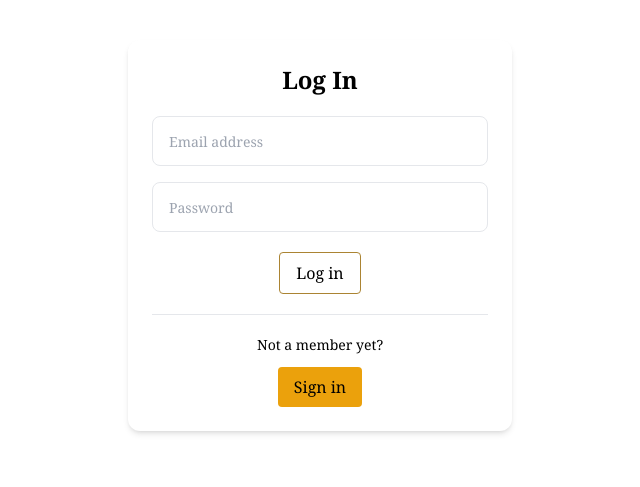
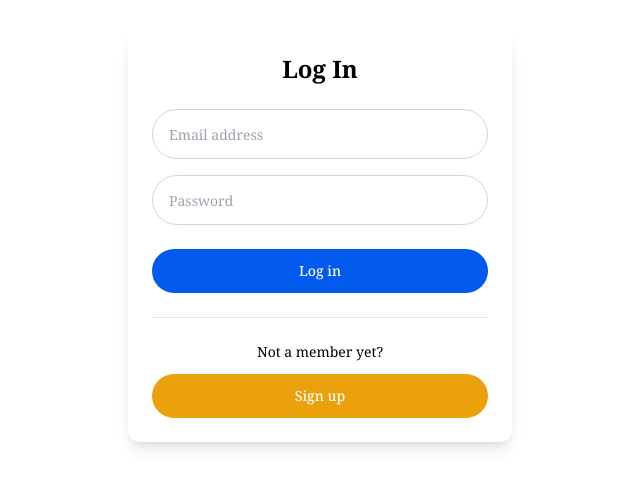
Before and after one commit to joy935/musicmanag, a Next.js app: page /login in a window 1280 px wide. Shown: the part 165-652 px from the top of the page, without its empty margins (320-960 px from the left). Built offline with nearby package versions, Linux system fonts and the light colour scheme.

Commit message:
updated forms

```diff
--- /dev/null
+++ b/src/app/components/ui/Header.tsx
@@ -0,0 +1,9 @@
+export default function Header() {
+    return (
+    <header className="w-full bg-blue py-6 shadow-md mb-10">
+        <h1 className="text-center text-3xl font-bold text-white">
+            Music Playlist Manager
+        </h1>
+    </header>
+    );
+}
--- a/src/app/login/page.tsx
+++ b/src/app/login/page.tsx
@@ -4,34 +4,40 @@ import Link from "next/link";
 import { useSearchParams } from "next/navigation";
 
 export default function Login() {
-  const searchParams = useSearchParams();
-    const callbackUrl = searchParams.get('callbackUrl') || '/';
+    const searchParams = useSearchParams();
+    const callbackUrl = searchParams.get("callbackUrl") || "/";
 
-    return (
-      <main className="flex items-center justify-center md:h-screen py-6">
-        <form className="w-full max-w-sm space-y-5 p-6 bg-white rounded-xl shadow-md">
+return (
+    <main className="flex items-center justify-center min-h-screen px-4 py-10 bg-background">
+        <form className="w-full max-w-sm space-y-6 p-6 bg-white rounded-xl shadow-lg">
             <h1 className="text-2xl font-semibold text-center">Log In</h1>
-            <div className="flex-1 space-y-4">
-                <div className="border border-gray-200 rounded-lg px-4 py-3">
-                    <input className="w-full bg-transparent outline-none text-sm" id="email" type="email" name="email" placeholder="Email address" required />
+
+            <div className="space-y-4">
+                <div className="border border-gray-300 rounded-full px-4 py-3">
+                    <input className="w-full bg-transparent outline-none text-sm" id="email" type="email" name="email" placeholder="Email address" required/>
                 </div>
-                <div className="border border-gray-200 rounded-lg px-4 py-3">
-                    <input className="w-full bg-transparent outline-none text-sm" id="password" type="password" name="password" placeholder="Password" minLength={6} required />
+                <div className="border border-gray-300 rounded-full px-4 py-3">
+                    <input className="w-full bg-transparent outline-none text-sm" id="password" type="password" name="password" placeholder="Password" minLength={6} required/>
                 </div>
             </div>
+
+            <input type="hidden" name="redirectTo" value={callbackUrl} />
+
             <div className="flex justify-center">
-                <input type="hidden" name="redirectTo" value={callbackUrl} />
-                <button className="px-4 py-2 rounded transition border border-brown hover:bg-brown">Log in</button>
+                <button type="submit" className="w-full px-6 py-3 bg-blue text-white font-medium text-sm rounded-full hover:bg-orange transition duration-200">
+                Log in</button>
             </div>
 
             <hr className="border-t border-gray-200" />
 
             <div className="text-center">
-                    <p className="text-sm mb-3">Not a member yet?</p>
-                <Link href="/register">
-                    <button className="px-4 py-2 rounded transition bg-orange hover:bg-blue">Sign in</button></Link>
+                <p className="text-sm mb-3">Not a member yet?</p>
+                <Link href="/signup">
+                    <button type="button" className="w-full px-6 py-3 bg-orange text-white font-medium text-sm rounded-full hover:bg-blue transition duration-200">
+                    Sign up</button>
+                </Link>
             </div>
         </form>
-      </main>
+    </main>
     );
 }
--- a/src/app/page.tsx
+++ b/src/app/page.tsx
@@ -1,6 +1,8 @@
 "use client"
 
 import './globals.css';
+import Header from './components/ui/Header';
+import Link from 'next/link';
 import { useSearchParams } from "next/navigation";
 import { initializeApp } from 'firebase/app';
 import { getFirestore, collection, addDoc } from 'firebase/firestore';
@@ -38,24 +40,18 @@ export default function Home() {
 
     return (
       <main className="min-h-screen bg-background flex flex-col items-center px-4 py-16">
-      {/* Header */}
-      <header className="w-full bg-blue py-6 shadow-md mb-10">
-        <h1 className="text-center text-3xl font-bold text-white">
-          Music Playlist Manager
-        </h1>
-      </header>
-
-      {/* Search + Button container */}
+      <Header />
       <div className="w-full max-w-md space-y-6">
         <input
           type="text"
           placeholder="Search a song..."
           className="w-full px-5 py-4 rounded-full border border-gray-300 shadow-sm focus:outline-none focus:ring-2 focus:ring-blue focus:border-transparent placeholder-gray-400 text-lg"
         />
-        <button
-          className="w-full px-5 py-4 rounded-full bg-blue text-white text-lg font-semibold shadow-md hover:bg-orange transition duration-200">
-          Create a playlist
-        </button>
+        <Link href="/playlist" className="block">
+          <button className="w-full px-5 py-4 rounded-full bg-blue text-white text-lg font-semibold shadow-md hover:bg-orange transition duration-200">
+          Create a playlist</button>
+        </Link>
+
       </div>
     </main>
 
--- /dev/null
+++ b/src/app/playlist/page.tsx
@@ -0,0 +1,14 @@
+export default function Playlist () {
+    return (
+        <main className="min-h-screen bg-background flex flex-col items-center px-4 py-16">
+            <div className="w-full max-w-md space-y-6">
+                <h1 className="text-2xl font-semibold text-center">Create a Playlist</h1>
+                <input className="w-full px-5 py-4 rounded-full border border-gray-300 shadow-sm focus:outline-none focus:ring-2 focus:ring-blue focus:border-transparent placeholder-gray-400 text-lg" id="playlist" type="text" name="playlist" placeholder="Playlist Name" required/>
+                <input className="w-full px-5 py-4 rounded-full border border-gray-300 shadow-sm focus:outline-none focus:ring-2 focus:ring-blue focus:border-transparent placeholder-gray-400 text-lg" id="description" type="text" name="description" placeholder="Description"/>
+                <button className="w-full px-5 py-4 rounded-full bg-blue text-white text-lg font-semibold shadow-md hover:bg-orange transition duration-200">
+                    Create Playlist
+                </button>
+            </div>
+        </main>
+    );
+}
--- a/src/app/signin/page.tsx
+++ /dev/null
@@ -1,26 +0,0 @@
-export default function Signin() {
-    return (
-        <main className="flex items-center justify-center md:h-screen py-6">
-            <form className="w-full max-w-sm space-y-5 p-6 bg-white rounded-xl shadow-md">
-            <h1 className="text-2xl font-semibold text-center">Sign in</h1>
-            <div className="flex-1 space-y-4">
-                <div className="border border-gray-200 rounded-lg px-4 py-3">
-                    <input className="w-full bg-transparent outline-none text-sm" id="username" type="text" name="username" placeholder="Username" required />
-                </div>
-            </div>
-            <div className="flex-1 space-y-4">
-                <div className="border border-gray-200 rounded-lg px-4 py-3">
-                    <input className="w-full bg-transparent outline-none text-sm" id="email" type="email" name="email" placeholder="Email address" required />
-                </div>
-                <div className="border border-gray-200 rounded-lg px-4 py-3">
-                    <input className="w-full bg-transparent outline-none text-sm" id="password" type="password" name="password" placeholder="Password" minLength={6} required />
-                </div>
-            </div>
-            <div className="flex justify-center">
-                <input type="hidden" name="redirectTo"/>
-                <button className="px-4 py-2 rounded transition bg-orange hover:bg-blue">Sign in</button>
-            </div>
-        </form>
-        </main>
-    );
-}
--- /dev/null
+++ b/src/app/signup/page.tsx
@@ -0,0 +1,31 @@
+"use client";
+
+export default function Signup() {
+    return (
+    <main className="flex items-center justify-center min-h-screen px-4 py-10 bg-background">
+        <form className="w-full max-w-sm space-y-6 p-6 bg-white rounded-xl shadow-lg">
+        <h1 className="text-2xl font-semibold text-center">Sign Up</h1>
+
+        <div className="space-y-4">
+            <div className="border border-gray-300 rounded-full px-4 py-3">
+                <input className="w-full bg-transparent outline-none text-sm" id="username" type="text" name="username" placeholder="Username" required/>
+            </div>
+            <div className="border border-gray-300 rounded-full px-4 py-3">
+                <input className="w-full bg-transparent outline-none text-sm" id="email" type="email" name="email" placeholder="Email address" required/>
+            </div>
+            <div className="border border-gray-300 rounded-full px-4 py-3">
+                <input className="w-full bg-transparent outline-none text-sm" id="password" type="password" name="password" placeholder="Password" minLength={6} required />
+            </div>
+        </div>
+
+        <input type="hidden" name="redirectTo" />
+
+        <div className="flex justify-center">
+            <button type="submit" className="w-full px-6 py-3 bg-orange text-white font-medium text-sm rounded-full hover:bg-blue transition duration-200">
+            Sign up
+            </button>
+        </div>
+        </form>
+    </main>
+    );
+}
```
